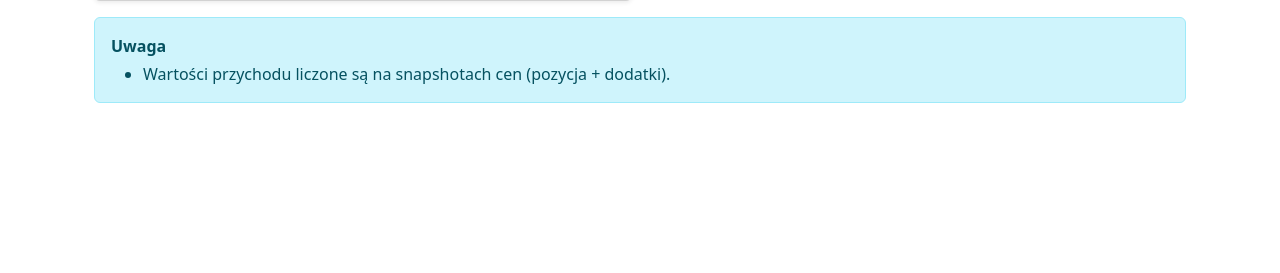
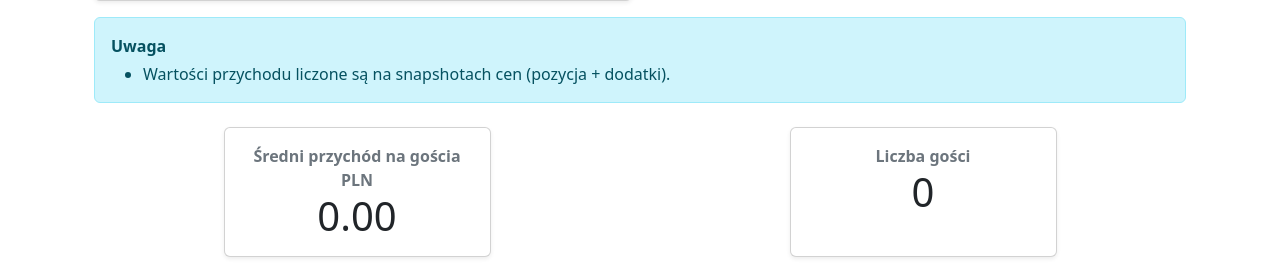
Before and after one commit to MatRos-sf/gastroflow, a Django app: page /order/report in a window 1280 px wide. Shown: the part 718-991 px from the top of the page. Before the commit the page ends 821 px from the top, so only its background shows below. Run offline with Django 5.2, Linux system fonts and the light colour scheme; data that the repository does not hold is empty.

Commit message:
feat: add average per plate and number of guests to report
After upgrade BillStatus it's time to add it to report. User can see average per plate and number of guests in the report

```diff
--- a/order/templates/order/raport.html
+++ b/order/templates/order/raport.html
@@ -122,4 +122,22 @@
             </ul>
         </div>
     </div>
+    <div class="row g-3 justify-content-around text-center">
+        <div class="col-12 col-md-6 col-lg-3">
+            <div class="card shadow-sm h-100">
+                <div class="card-body">
+                    <div class="fw-semibold text-secondary">Średni przychód na gościa PLN</div>
+                    <div class="display-6">{{ report.bill_summary.avg_per_plate }}</div>
+                </div>
+            </div>
+        </div>
+        <div class="col-12 col-md-6 col-lg-3">
+            <div class="card shadow-sm h-100">
+                <div class="card-body">
+                    <div class="fw-semibold text-secondary">Liczba gości</div>
+                    <div class="display-6">{{ report.bill_summary.guests }}</div>
+                </div>
+            </div>
+        </div>
+    </div>
 {% endblock content %}
--- a/tools/data_set.py
+++ b/tools/data_set.py
@@ -120,6 +120,9 @@ class BillSummary:
             raise ValueError(
                 f"Total revenue does not match the sum of cash an card revenue ({test_revenue})"
             )
+
+        revenue["avg_per_plate"] = self.avg_per_plate(revenue["revenue"])
+        revenue["guests"] = self.count_guests()
         return revenue
 
     @classmethod
```
